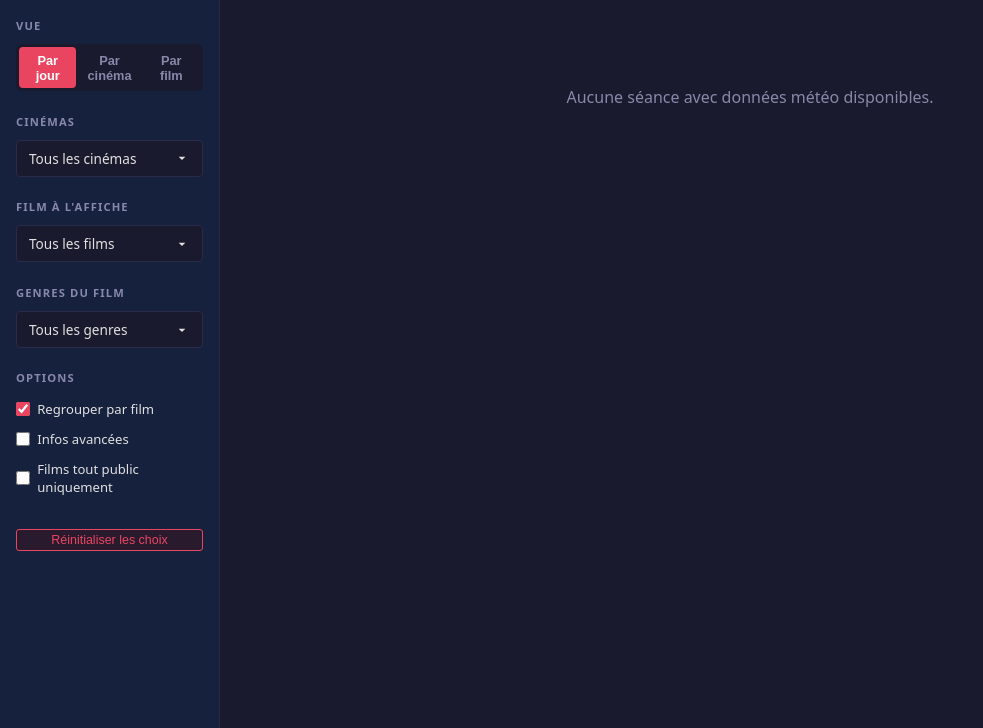
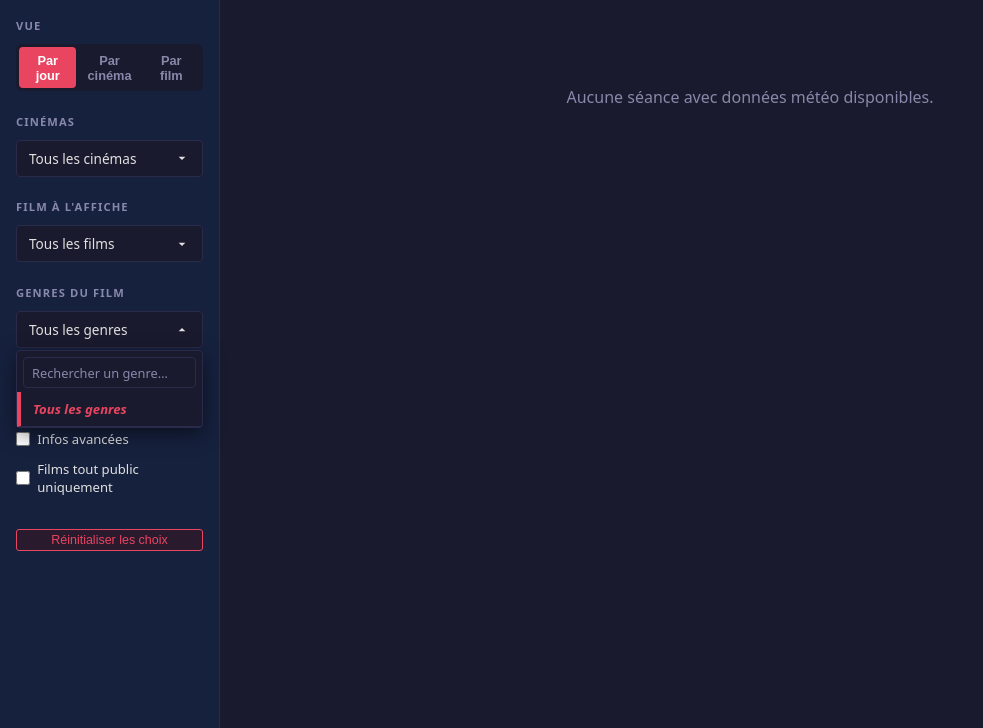
Before and after one commit to Geoffreydoco/Planification_Cine_Canicule, a Flask app: page / in a window 1280 px wide, after a click on "Tous les genres". Shown: the part 129-857 px from the top of the page, without its empty margins (0-983 px from the left). Run offline with Flask 2, Linux system fonts and the light colour scheme; data that the repository does not hold is empty; parts of the project's set-up code (start-up, migrations or seed data) failed here and were passed over.

Commit message:
feat: init/reset/close filtre genres — filtre genres complet

```diff
--- a/templates/index.html
+++ b/templates/index.html
@@ -828,6 +828,8 @@
   let allCinemas = [];
   let selectedFilms = new Set();
   let allFilms = [];
+  let selectedGenres = new Set();
+  let allGenres = [];
   let selectedDay = null;  // null = auto-select first available day
   let groupByFilm = true;
   let showAdvancedInfo = false;
@@ -877,6 +879,11 @@
     return DATA.sessions.filter(s => {
       if (!selectedCinemas.has(s.cinema)) return false;
       if (selectedFilms.size < allFilms.length && !selectedFilms.has(s.film)) return false;
+      if (selectedGenres.size < allGenres.length) {
+        const sGenres = s.genres || [];
+        if (sGenres.length === 0) return false;
+        if (!sGenres.some(g => selectedGenres.has(g))) return false;
+      }
       if (onlyAllAges && s.certificate !== 'Tout public' && s.certificate !== 'Tous publics') return false;
       return true;
     });
@@ -1676,6 +1683,11 @@
     selectedFilms = new Set(allFilms);
     renderFilmOptions(allFilms);
 
+    // Build genre dropdown
+    allGenres = [...new Set(DATA.sessions.flatMap(s => s.genres || []))].sort((a, b) => a.localeCompare(b, 'fr'));
+    selectedGenres = new Set(allGenres);
+    renderGenreOptions(allGenres);
+
     // Initial render
     applyFilters();
   }
@@ -1802,6 +1814,7 @@
   function resetFilters() {
     selectAllCinemas();
     selectAllFilms();
+    selectAllGenres();
     groupByFilm = true;
     document.getElementById('group-by-film').checked = true;
     showAdvancedInfo = false;
@@ -1830,6 +1843,73 @@
     }
   });
 
+  function renderGenreOptions(genres) {
+    const container = document.getElementById('genre-options');
+    const allSelected = selectedGenres.size === allGenres.length;
+    const allCls = 'fr-nav__link' + (allSelected ? ' fr-nav__link--active' : '');
+    let html = `<li><button class="${allCls}" data-action="all-genres">Tous les genres</button></li>`;
+    html += genres.map(g => {
+      const isActive = !allSelected && selectedGenres.has(g);
+      const cls = 'fr-nav__link' + (isActive ? ' fr-nav__link--active' : '');
+      return `<li><button class="${cls}" data-genre="${escHtml(g)}">${escHtml(g)}</button></li>`;
+    }).join('');
+    container.innerHTML = html;
+  }
+
+  function updateGenreDropdownLabel() {
+    const label = document.getElementById('genre-dropdown-label');
+    if (selectedGenres.size === allGenres.length) {
+      label.textContent = 'Tous les genres';
+    } else if (selectedGenres.size === 1) {
+      label.textContent = [...selectedGenres][0];
+    } else {
+      label.textContent = `${selectedGenres.size} genres sélectionnés`;
+    }
+  }
+
+  function filterGenreList(query) {
+    const q = query.trim().toLowerCase();
+    const filtered = q ? allGenres.filter(g => g.toLowerCase().includes(q)) : allGenres;
+    renderGenreOptions(filtered);
+  }
+
+  function toggleGenre(genre) {
+    if (selectedGenres.size === allGenres.length) {
+      selectedGenres = new Set([genre]);
+    } else if (selectedGenres.has(genre)) {
+      selectedGenres.delete(genre);
+      if (selectedGenres.size === 0) selectedGenres = new Set(allGenres);
+    } else {
+      selectedGenres.add(genre);
+    }
+    renderGenreOptions(allGenres);
+    updateGenreDropdownLabel();
+    applyFilters();
+  }
+
+  function selectAllGenres() {
+    selectedGenres = new Set(allGenres);
+    renderGenreOptions(allGenres);
+    updateGenreDropdownLabel();
+    applyFilters();
+  }
+
+  function toggleGenreDropdown() {
+    const btn = document.getElementById('genre-nav-btn');
+    const panel = document.getElementById('genre-menu-panel');
+    const expanded = btn.getAttribute('aria-expanded') === 'true';
+    btn.setAttribute('aria-expanded', String(!expanded));
+    panel.classList.toggle('fr-collapse--expanded', !expanded);
+  }
+
+  document.getElementById('genre-options').addEventListener('click', e => {
+    const opt = e.target.closest('button[data-genre], button[data-action]');
+    if (!opt) return;
+    e.stopPropagation();
+    if (opt.dataset.action === 'all-genres') selectAllGenres();
+    else toggleGenre(opt.dataset.genre);
+  });
+
   document.addEventListener('click', e => {
     const filmNav = document.getElementById('film-nav');
     if (filmNav && !filmNav.contains(e.target)) {
@@ -1840,6 +1920,11 @@
     if (cinemaNav && !cinemaNav.contains(e.target)) {
       document.getElementById('cinema-nav-btn').setAttribute('aria-expanded', 'false');
       document.getElementById('cinema-menu-panel').classList.remove('fr-collapse--expanded');
+    }
+    const genreNav = document.getElementById('genre-nav');
+    if (genreNav && !genreNav.contains(e.target)) {
+      document.getElementById('genre-nav-btn').setAttribute('aria-expanded', 'false');
+      document.getElementById('genre-menu-panel').classList.remove('fr-collapse--expanded');
     }
   });
 
```
